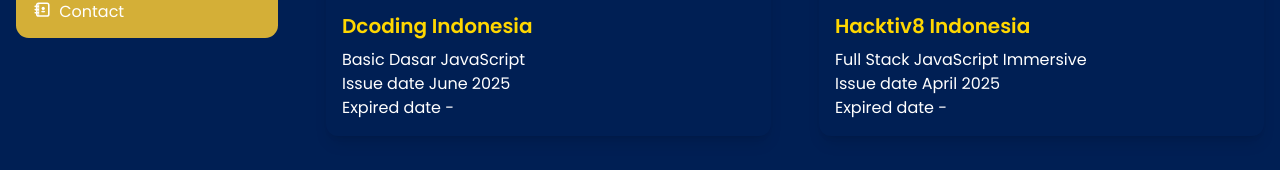
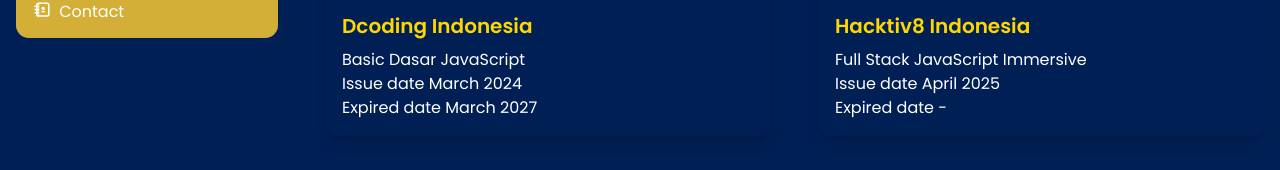
Before and after one commit to Dikin19/MyPortofolio, a Next.js app in the folder me/: page /certificates in a window 1280 px wide. Shown: the part 556-726 px from the top of the page. Built offline with nearby package versions, Linux system fonts and the light colour scheme.

Commit message:
updateCertificate

```diff
--- a/me/app/certificates/page.tsx
+++ b/me/app/certificates/page.tsx
@@ -20,10 +20,10 @@
         id: 7,
         title: "Dcoding Indonesia",
         description: "Basic Dasar JavaScript",
-        issue: "Issue date June 2025",
-        expired: "Expired date -",
-        image: "/images/experiences/DasarJS.png",
-        gitUrl: "https://shorturl.at/qG9Wy",
+        issue: "Issue date March 2024",
+        expired: "Expired date March 2027",
+        image: "/images/experiences/DasarJs.png",
+        gitUrl: "https://shorturl.at/88Hs4",
     },
     {
         id: 6,
@@ -35,7 +35,7 @@
         gitUrl: "https://shorturl.at/pQefm",
     },
     {
-        id: 1,
+        id: 5,
         title: "HackerRank",
         description: "Basic Web Pemrograman",
         issue: "Issue date March 2025",
@@ -44,7 +44,7 @@
         gitUrl: "https://www.hackerrank.com/certificates/debf90e9d31c",
     },
     {
-        id: 2,
+        id: 4,
         title: "Dcoding Indonesia",
         description: "Basic Web Pemrograman",
         issue: "Issue date March 2024",
@@ -62,7 +62,7 @@
         gitUrl: "https://tinyurl.com/43n6v4x5",
     },
     {
-        id: 4,
+        id: 2,
         title: "Ukm-F Excellent",
         description: "As Speaker Of Education Training",
         issue: "Issue date January 2021",
@@ -71,7 +71,7 @@
         gitUrl: "https://tinyurl.com/5hza96dv",
     },
     {
-        id: 5,
+        id: 1,
         title: "Basic English Course",
         description: "English",
         issue: "Issue date August 2020",
```
